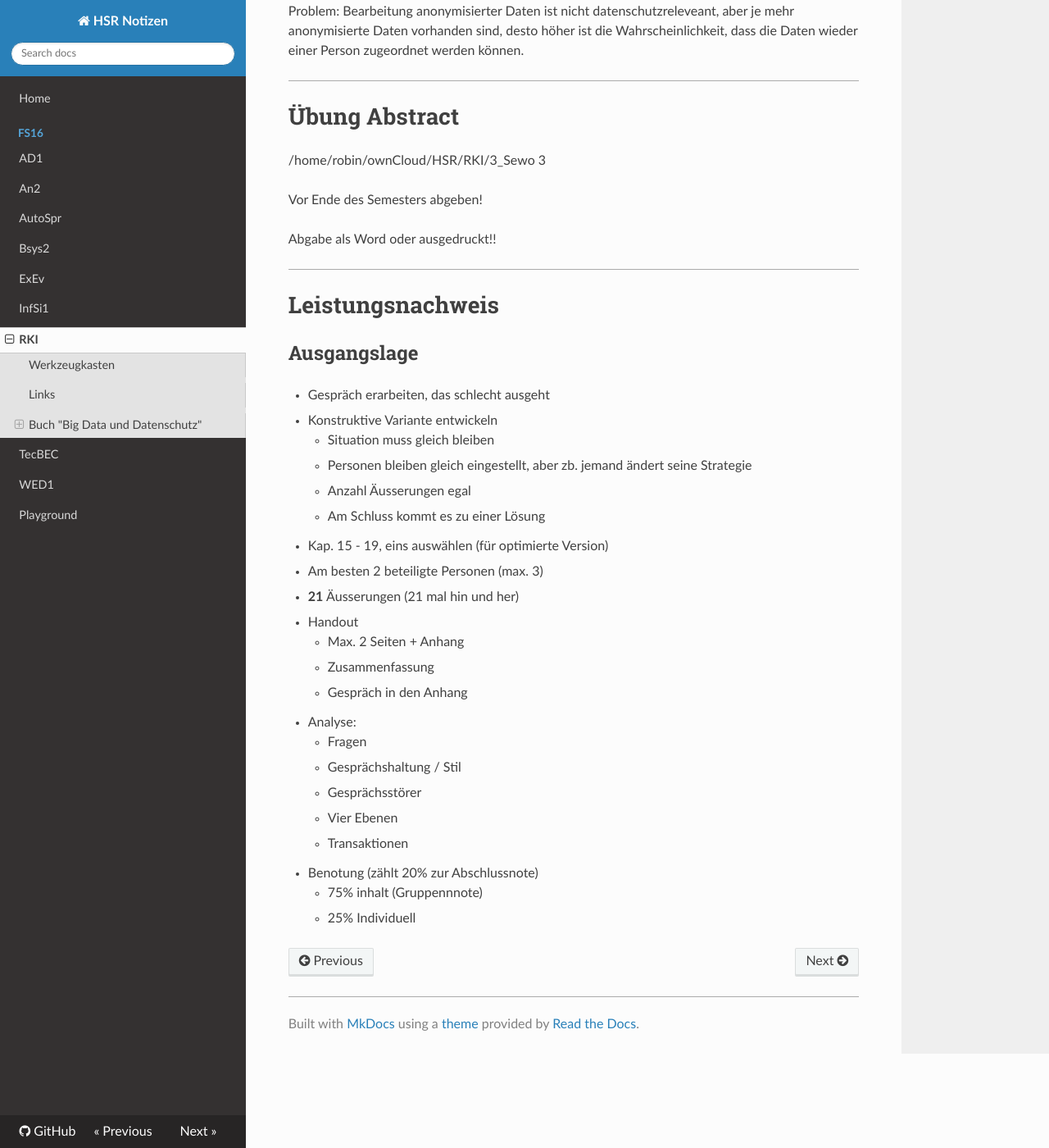
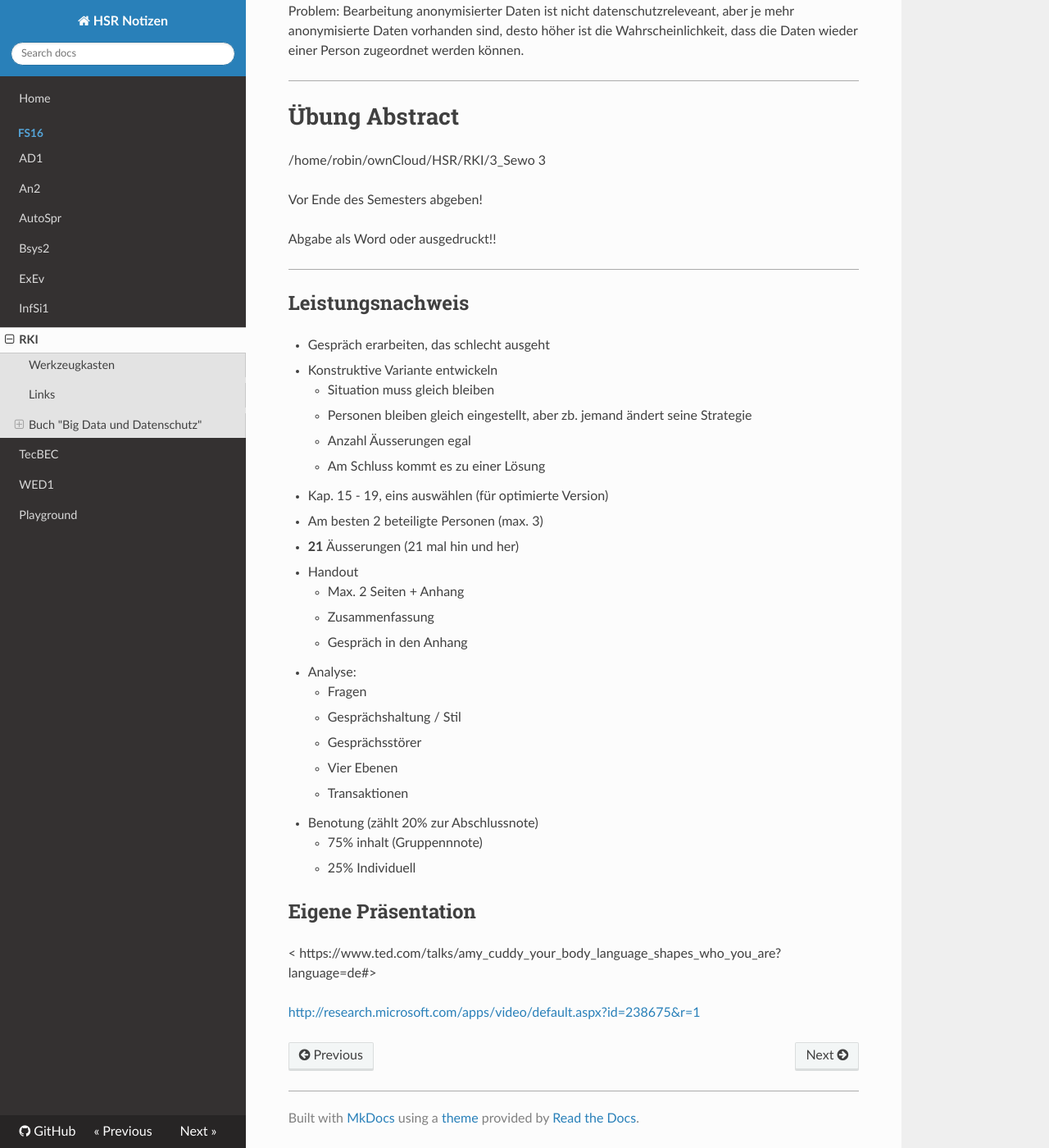
Before and after one commit to Excape/hsr-docs-fs16, an MkDocs documentation site: the page built from docs/fs16/rki.md, in a window 1280 px wide and 1400 px high, scrolled down 4600 px. Shown: the whole window at 82% size. Built offline with MkDocs 1.6.1, drawn with Linux system fonts in a browser that asks for light colours; nearby versions of some CDN libraries; old or Windows-style settings are respelled for this version of MkDocs.

Commit message:
"Updated RKI"

```diff
--- a/docs/fs16/rki.md
+++ b/docs/fs16/rki.md
@@ -162,8 +162,8 @@ Abgabe als Word oder ausgedruckt!!
 
 
 ---
-# Leistungsnachweis
-## Ausgangslage
+## Leistungsnachweis
+
 * Gespräch erarbeiten, das schlecht ausgeht
 * Konstruktive Variante entwickeln
     * Situation muss gleich bleiben
@@ -186,3 +186,8 @@ Abgabe als Word oder ausgedruckt!!
 * Benotung (zählt 20% zur Abschlussnote)
     * 75% inhalt (Gruppennnote)
     * 25% Individuell
+
+## Eigene Präsentation
+< https://www.ted.com/talks/amy_cuddy_your_body_language_shapes_who_you_are?language=de#>
+
+<http://research.microsoft.com/apps/video/default.aspx?id=238675&r=1>
```
